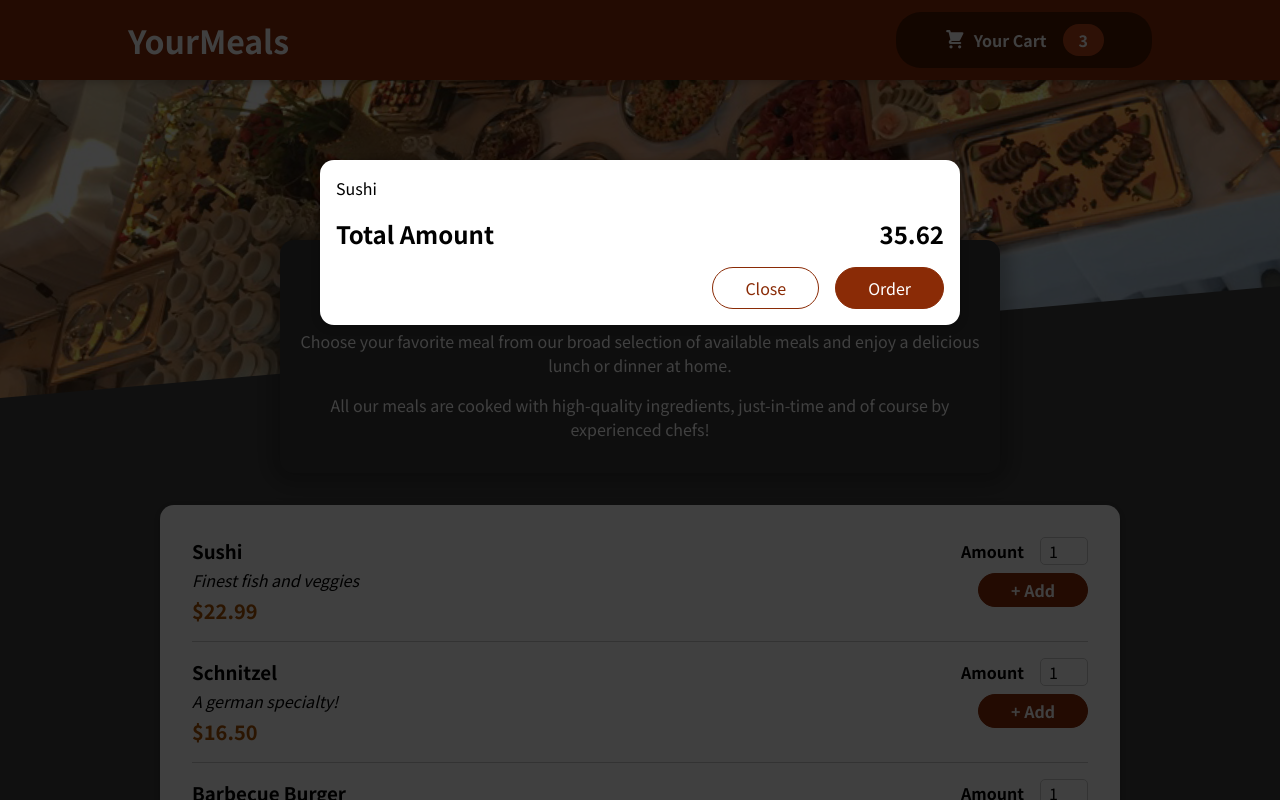
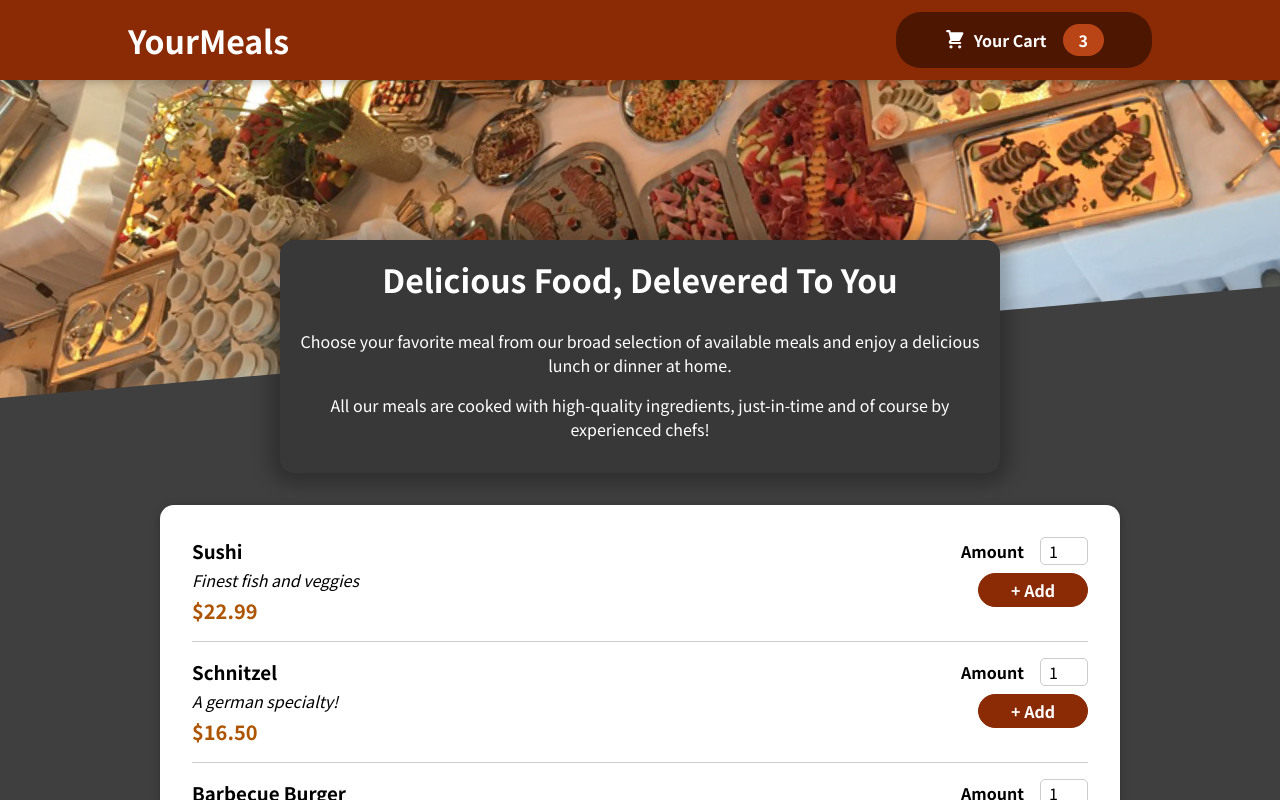
Before and after one commit to AQAMINE/Food-Order-React-Js, a React (Create React App) app: page / in a window 1280 px wide. Shown: the top 800 px of the page. Built offline with nearby package versions, Linux system fonts and the light colour scheme.

Commit message:
Show/Hide Cart Modal

```diff
--- a/src/App.js
+++ b/src/App.js
@@ -1,13 +1,23 @@
-import { Fragment } from "react";
+import { Fragment, useState } from "react";
 import Cart from "./components/Cart/Cart";
 import Header from "./components/Layout/Header";
 import Meals from "./components/Meals/Meals";
 
 function App() {
+  const [cartIsShown, setCartIsShown] = useState(false);
+
+  const showCartHandler = () => {
+    setCartIsShown(true);
+  };
+
+  const hideCartHandler = () => {
+    setCartIsShown(false);
+  }
+
   return (
     <Fragment>
-      <Cart/>
-      <Header/>
+      {cartIsShown && <Cart onClose={hideCartHandler}/>}
+      <Header onShowCart={showCartHandler}/>
       <main>
         <Meals/>
       </main>
--- a/src/components/Cart/Cart.js
+++ b/src/components/Cart/Cart.js
@@ -12,14 +12,14 @@
   );
 
   return (
-    <Modal>
+    <Modal onClose={props.onClose}>
       {cartItems}
       <div className={classes.total}>
         <span>Total Amount</span>
         <span>35.62</span>
       </div>
       <div className={classes.actions}>
-        <button className={classes['button--alt']}>Close</button>
+        <button className={classes['button--alt']} onClick={props.onClose}>Close</button>
         <button className={classes.button}>Order</button>
       </div>
     </Modal>
--- a/src/components/Layout/Header.js
+++ b/src/components/Layout/Header.js
@@ -8,7 +8,7 @@
         <Fragment>
             <header className={classes.header}>
                 <h1>YourMeals</h1>
-                <HeaderCartButton/>
+                <HeaderCartButton onClick={props.onShowCart}/>
             </header>
             <div className={classes['main-image']}>
                 <img src={mealsImage} alt="Table With delicious food"/>
--- a/src/components/Layout/HeaderCartButton.js
+++ b/src/components/Layout/HeaderCartButton.js
@@ -3,7 +3,7 @@
 
 const HeaderCartButton = props => {
     return (
-        <button className={classes.button}>
+        <button className={classes.button} onClick={props.onClick}>
             <span className={classes.icon}>
                 <CartIcon/>
             </span>
--- a/src/components/UI/Modal.js
+++ b/src/components/UI/Modal.js
@@ -4,7 +4,7 @@
 
 const Backdrop = props => {
     return (
-        <div className={classes.backdrop}/>
+        <div className={classes.backdrop} onClick={props.onClose}/>
     );
 };
 
@@ -21,7 +21,7 @@
 const Modal = props => {
     return (
         <Fragment>
-            {ReactDOM.createPortal(<Backdrop/>, portalElement)}
+            {ReactDOM.createPortal(<Backdrop onClose={props.onClose}/>, portalElement)}
             {ReactDOM.createPortal(<ModalOverlay>{props.children}</ModalOverlay>, portalElement)}
         </Fragment>
     );
```
